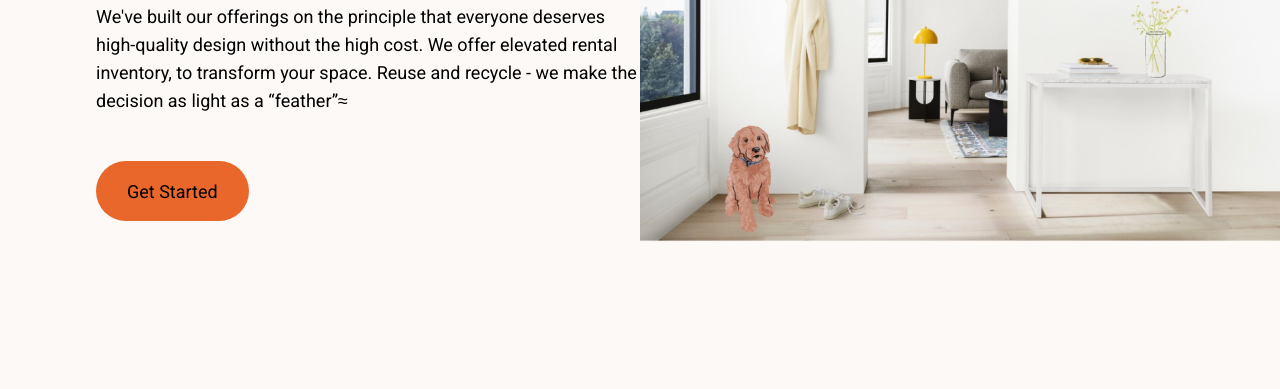
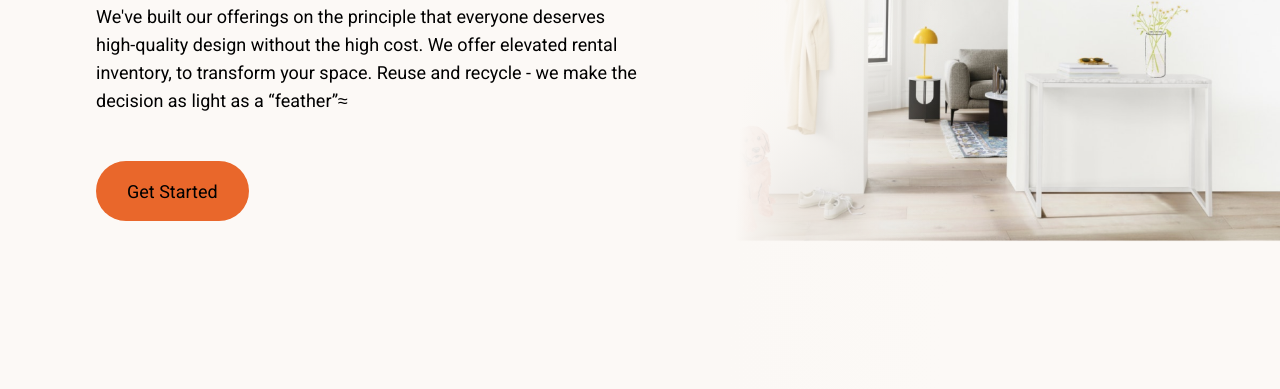
Before and after one commit to an4morph/mk-280223, a plain HTML site: page index.html in a window 1280 px wide. Shown: the part 411-800 px from the top of the page. Drawn offline with Linux system fonts and the light colour scheme.

Commit message:
add gradient

```diff
--- a/css/hero.css
+++ b/css/hero.css
@@ -13,6 +13,11 @@
   background-size: contain;
   background-repeat: no-repeat;
   background-position: center;
+}
+.hero .right-box .gradient {
+  height: 100%;
+  width: 312px;
+  background: linear-gradient(92.9deg, #FBF8F5 35.46%, rgba(251, 248, 245, 0) 97.45%);
 }
 .hero .bg {
   position: absolute;
--- a/index.html
+++ b/index.html
@@ -42,7 +42,9 @@
   <section class="hero">
     <div class="bg">
       <div class="left-box"></div>
-      <div class="right-box"></div>
+      <div class="right-box">
+        <div class="gradient"></div>
+      </div>
     </div>
     <div class="container hero-container">
       <div class="content">
```
